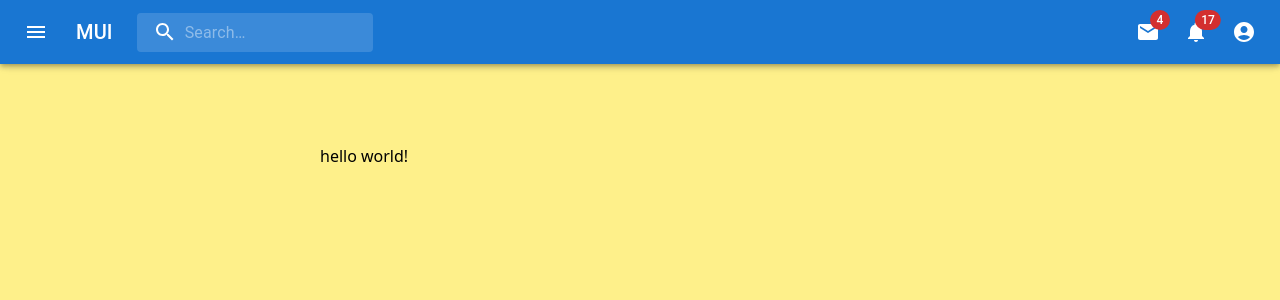
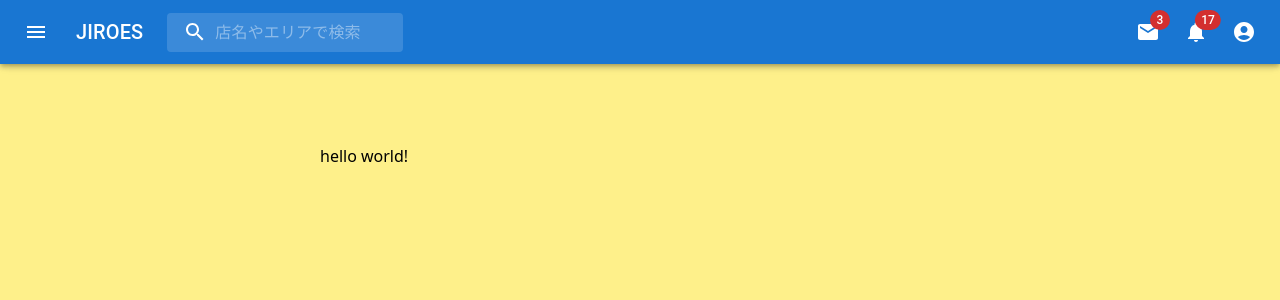
Before and after one commit to YoshihitoIshikawa/Jiroes_portfolio, a Next.js app in the folder front/: page / in a window 1280 px wide. Shown: the top 300 px of the page. Built offline with nearby package versions, Linux system fonts and the light colour scheme; no server answers.

Commit message:
:add:背景色をlayout.jsに追加し共通化

```diff
--- a/front/components/header.js
+++ b/front/components/header.js
@@ -15,6 +15,7 @@ import AccountCircle from '@mui/icons-material/AccountCircle';
 import MailIcon from '@mui/icons-material/Mail';
 import NotificationsIcon from '@mui/icons-material/Notifications';
 import MoreIcon from '@mui/icons-material/MoreVert';
+import Link from 'next/link';
 
 const Search = styled('div')(({ theme }) => ({
   position: 'relative',
@@ -97,7 +98,7 @@ export default function PrimarySearchAppBar() {
       open={isMenuOpen}
       onClose={handleMenuClose}
     >
-      <MenuItem onClick={handleMenuClose}>Profile</MenuItem>
+      <MenuItem onClick={handleMenuClose}><Link href={"/profile"}>マイページ</Link></MenuItem>
       <MenuItem onClick={handleMenuClose}>My account</MenuItem>
     </Menu>
   );
@@ -173,21 +174,21 @@ export default function PrimarySearchAppBar() {
             component="div"
             sx={{ display: { xs: 'none', sm: 'block' } }}
           >
-            MUI
+            JIROES
           </Typography>
           <Search>
             <SearchIconWrapper>
               <SearchIcon />
             </SearchIconWrapper>
             <StyledInputBase
-              placeholder="Search…"
+              placeholder="店名やエリアで検索"
               inputProps={{ 'aria-label': 'search' }}
             />
           </Search>
           <Box sx={{ flexGrow: 1 }} />
           <Box sx={{ display: { xs: 'none', md: 'flex' } }}>
             <IconButton size="large" aria-label="show 4 new mails" color="inherit">
-              <Badge badgeContent={4} color="error">
+              <Badge badgeContent={3} color="error">
                 <MailIcon />
               </Badge>
             </IconButton>
--- a/front/components/layout.js
+++ b/front/components/layout.js
@@ -4,8 +4,10 @@ export default function Layout({ children }) {
   return (
     <>
       <PrimarySearchAppBar />
-      <main>{children}</main>
-      {/* <Footer /> */}
+      <div className="fixed w-screen h-screen bg-yellow-200 -z-50">
+        <main>{children}</main>
+        {/* <Footer /> */}
+      </div>
     </>
   )
 }
--- a/front/pages/index.js
+++ b/front/pages/index.js
@@ -4,7 +4,6 @@ import Image from 'next/image';
 
 export default function Home() {
   return (
-    <div className='fixed w-screen h-screen bg-yellow-200 -z-50'>
       <div className="flex justify-center mt-20">
         <div className="sm:w-1/2 flex flex-col">
           <div>
@@ -12,6 +11,5 @@ export default function Home() {
           </div>
         </div>
       </div>
-    </div>
   )
 }
```
